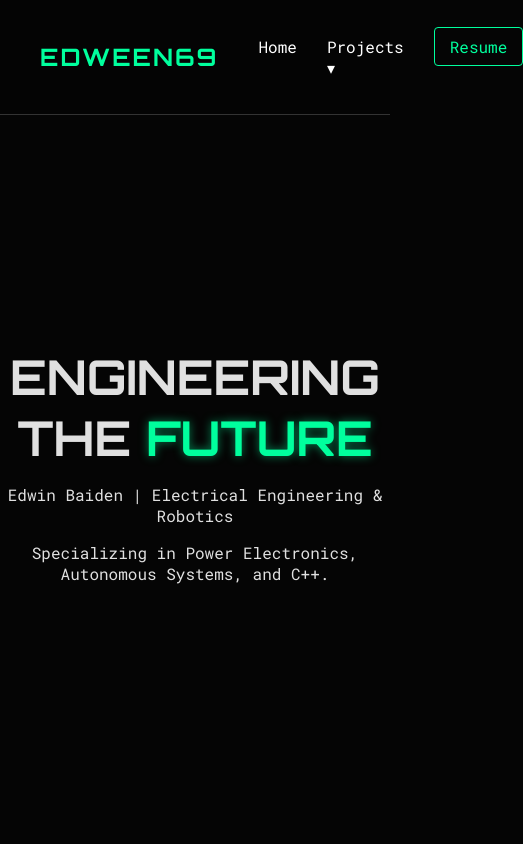
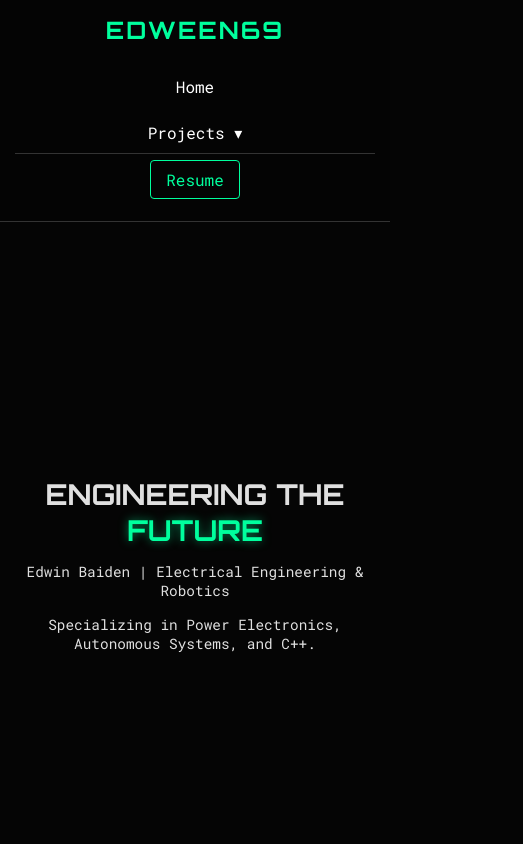
Before and after one commit to edween69/edween69.github.io, a plain HTML site: page index.html in a window 390 px wide. Shown: the top 844 px of the page, 523 px wide, since content can reach past the window. Drawn offline with Linux system fonts and the light colour scheme.

```diff
--- a/styles.css
+++ b/styles.css
@@ -152,3 +152,68 @@
     background-color: var(--neon-green);
     color: black !important;
 }
+
+/* --- MOBILE RESPONSIVENESS (Media Query) --- */
+@media screen and (max-width: 768px) {
+
+    /* 1. Stack the Navbar vertically */
+    .navbar {
+        flex-direction: column;
+        padding: 15px;
+        height: auto;
+    }
+
+    .nav-links {
+        flex-direction: column;
+        width: 100%;
+        text-align: center;
+        gap: 15px;
+        padding-top: 15px;
+        padding-left: 0; /* Remove default padding */
+    }
+
+    /* 2. Make the Dropdown mobile-friendly */
+    .dropdown {
+        width: 100%;
+        display: block; /* Takes up full width */
+    }
+
+    .dropbtn {
+        display: block;
+        width: 100%;
+        padding: 10px 0;
+        border-bottom: 1px solid #333; /* separator line */
+    }
+
+    /* On mobile, we change the dropdown from "floating" to "embedded" */
+    .dropdown-content {
+        position: relative; /* Not floating anymore */
+        box-shadow: none;   /* Remove shadow */
+        background-color: #0a0a0a; /* Slightly darker */
+        width: 100%;
+        border: none;
+    }
+
+    /* Center the dropdown text on mobile */
+    .dropdown-content a {
+        text-align: center;
+        padding: 10px;
+        border-bottom: 1px solid #1a1a1a;
+    }
+
+    /* 3. Adjust Hero Text Size */
+    .hero h1 {
+        font-size: 1.8rem; /* Smaller font so it fits */
+        padding: 0 10px;
+    }
+
+    .hero p {
+        font-size: 0.9rem;
+        padding: 0 20px;
+    }
+
+    /* 4. Fix Grid Layout for Cards */
+    .grid-container {
+        grid-template-columns: 1fr; /* Force 1 column on mobile */
+    }
+}
```
